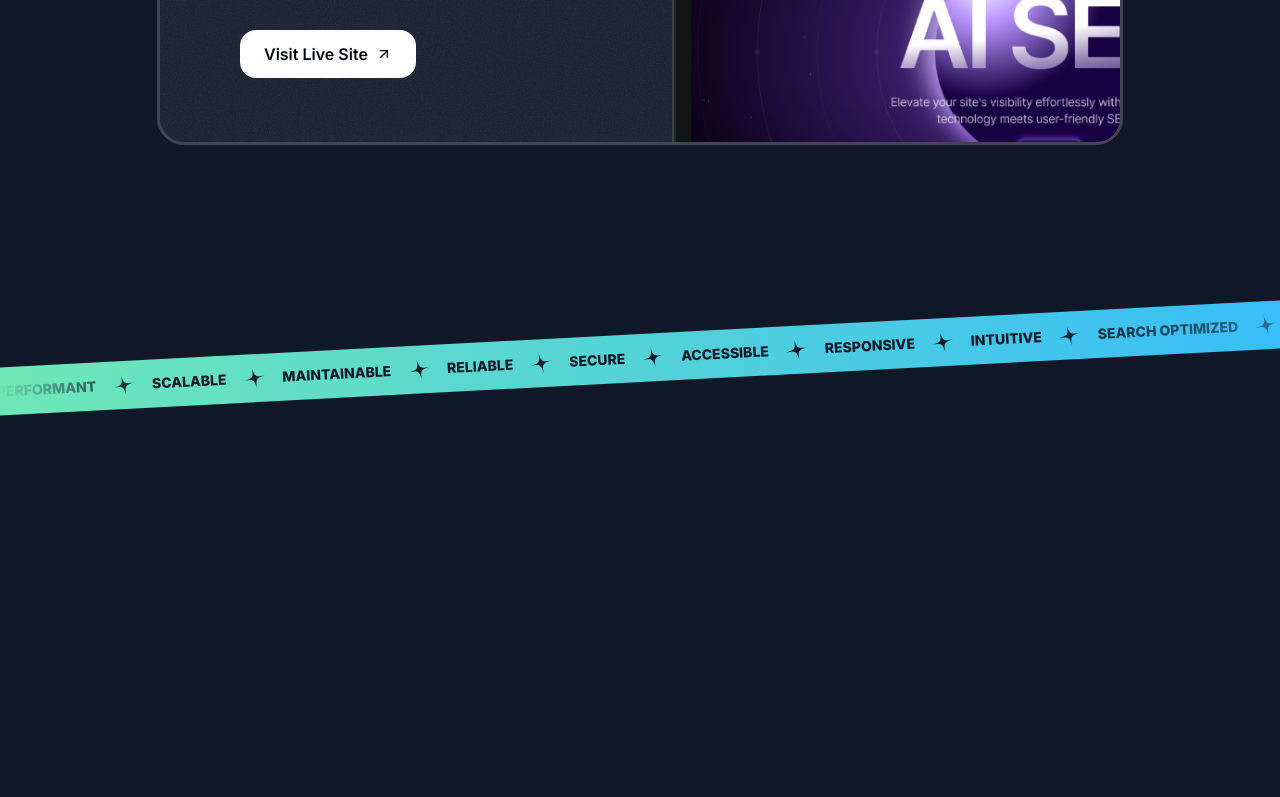
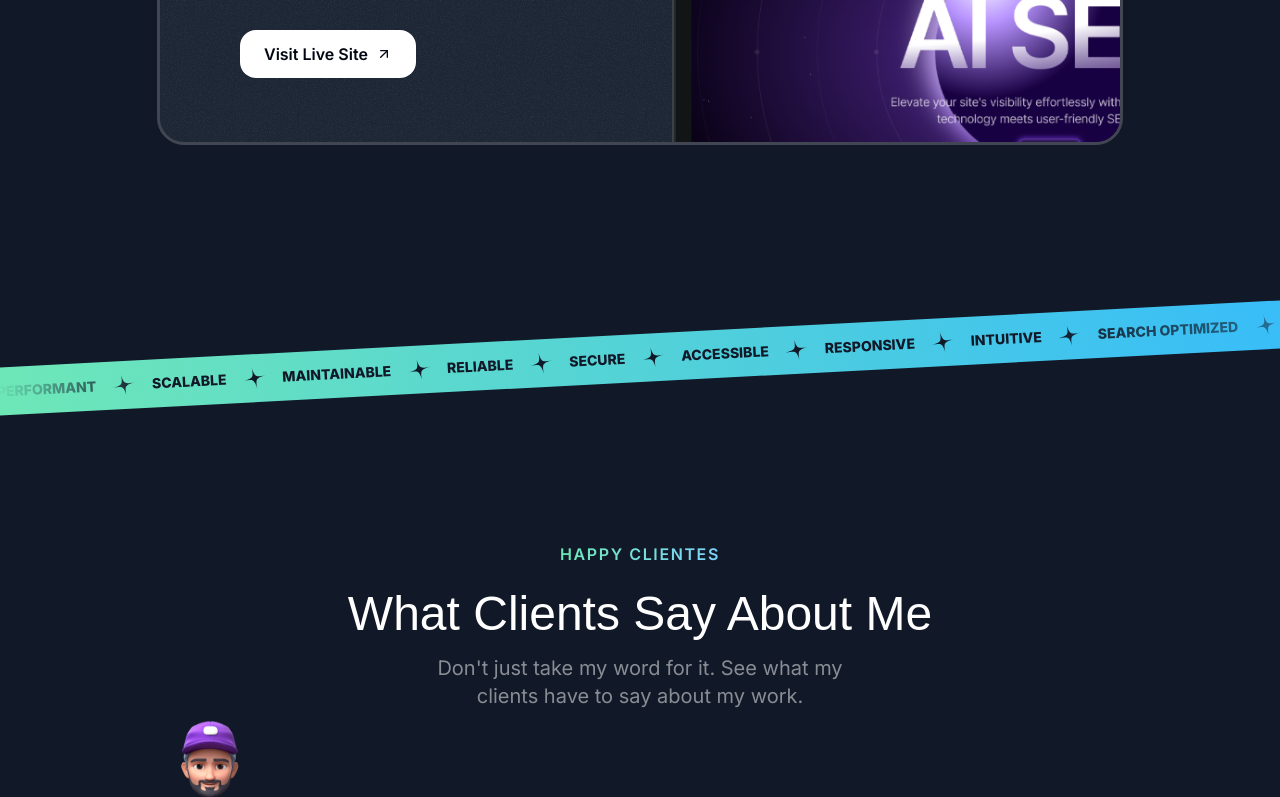
Before and after one commit to ppaann/tailwind_motion, a Next.js app: page / in a window 1280 px wide. Shown: the part 2718-3515 px from the top of the page. Before the commit the page ends 3196 px from the top, so only its background shows below. Built offline with nearby package versions, Linux system fonts and the light colour scheme; a web font is replaced by a local one.

Commit message:
section head

```diff
--- a/src/app/page.tsx
+++ b/src/app/page.tsx
@@ -2,6 +2,7 @@ import { Header } from '@/sections/Header';
 import { HeroSection } from '@/sections/Hero';
 import { ProjectsSection } from '@/sections/Projects';
 import { TapeSection } from '@/sections/Tape';
+import { TestimonialsSection } from '@/sections/Testimonials';
 export default function Home() {
   return (
     <div>
@@ -9,6 +10,7 @@ export default function Home() {
       <HeroSection />
       <ProjectsSection />
       <TapeSection />
+      <TestimonialsSection />
     </div>
   );
 }
--- /dev/null
+++ b/src/components/SectionHead.tsx
@@ -0,0 +1,26 @@
+export const SectionHead = ({
+  title,
+  header,
+  description,
+}: {
+  title: string;
+  header: string;
+  description: string;
+}) => {
+  return (
+    <>
+      <div className='flex  justify-center'>
+        <p className='uppercase font-semibold tracking-widest bg-gradient-to-r from-emerald-300 to-sky-300 bg-clip-text text-transparent'>
+          {title}
+        </p>
+      </div>
+
+      <h1 className='text-center font-serif text-3xl mt-6 md:text-5xl'>
+        {header}
+      </h1>
+      <p className='text-center text-white/50 mt-4 md:text-lg lg:text-xl max-w-md mx-auto'>
+        {description}
+      </p>
+    </>
+  );
+};
--- a/src/sections/Projects.tsx
+++ b/src/sections/Projects.tsx
@@ -5,6 +5,7 @@ import Image from 'next/image';
 import RightUpArrowIcon from '@/assets/icons/arrow-up-right.svg';
 import grainImage from '@/assets/images/grain.jpg';
 import CheckCircleIcon from '@/assets/icons/check-circle.svg';
+import { SectionHead } from '@/components/SectionHead';
 
 const portfolioProjects = [
   {
@@ -49,18 +50,12 @@ export const ProjectsSection = () => {
   return (
     <section className='pb-16 lg:py-24'>
       <div className='container'>
-        <div className='flex  justify-center'>
-          <p className='uppercase font-semibold tracking-widest bg-gradient-to-r from-emerald-300 to-sky-300 bg-clip-text text-transparent'>
-            Real-world results
-          </p>
-        </div>
+        <SectionHead
+          title='Real-world results'
+          header='Featured Projects'
+          description='See how I transformed concepts into engaging digital experiences.'
+        />
 
-        <h1 className='text-center font-serif text-3xl mt-6 md:text-5xl'>
-          Featured Projects
-        </h1>
-        <p className='text-center text-white/50 mt-4 md:text-lg lg:text-xl max-w-md mx-auto'>
-          See how I transformed concepts into engaging digital experiences.
-        </p>
         <div className='mt-10 flex flex-col gap-20 md:mt-20 md:gap-20'>
           {portfolioProjects.map((project) => (
             <div
--- a/src/sections/Testimonials.tsx
+++ b/src/sections/Testimonials.tsx
@@ -1,42 +1,63 @@
-import memojiAvatar1 from "@/assets/images/memoji-avatar-1.png";
-import memojiAvatar2 from "@/assets/images/memoji-avatar-2.png";
-import memojiAvatar3 from "@/assets/images/memoji-avatar-3.png";
-import memojiAvatar4 from "@/assets/images/memoji-avatar-4.png";
-import memojiAvatar5 from "@/assets/images/memoji-avatar-5.png";
+import Image from 'next/image';
+import memojiAvatar1 from '@/assets/images/memoji-avatar-1.png';
+import memojiAvatar2 from '@/assets/images/memoji-avatar-2.png';
+import memojiAvatar3 from '@/assets/images/memoji-avatar-3.png';
+import memojiAvatar4 from '@/assets/images/memoji-avatar-4.png';
+import memojiAvatar5 from '@/assets/images/memoji-avatar-5.png';
+import { SectionHead } from '@/components/SectionHead';
 
 const testimonials = [
   {
-    name: "Alex Turner",
-    position: "Marketing Manager @ TechStartups",
+    name: 'Alex Turner',
+    position: 'Marketing Manager @ TechStartups',
     text: "Alex was instrumental in transforming our website into a powerful marketing tool. His attention to detail and ability to understand our brand is exceptional. We're thrilled with the results!",
     avatar: memojiAvatar1,
   },
   {
-    name: "Olivia Green",
-    position: "Head of Design @ GreenLeaf",
-    text: "Working with Alex was a pleasure. His expertise in frontend development brought our designs to life in a way we never imagined. The website has exceeded our expectations.",
+    name: 'Olivia Green',
+    position: 'Head of Design @ GreenLeaf',
+    text: 'Working with Alex was a pleasure. His expertise in frontend development brought our designs to life in a way we never imagined. The website has exceeded our expectations.',
     avatar: memojiAvatar2,
   },
   {
-    name: "Daniel White",
-    position: "CEO @ InnovateCo",
+    name: 'Daniel White',
+    position: 'CEO @ InnovateCo',
     text: "Alex's ability to create seamless user experiences is unmatched. Our website has seen a significant increase in conversions since launching the new design. We couldn't be happier.",
     avatar: memojiAvatar3,
   },
   {
-    name: "Emily Carter",
-    position: "Product Manager @ GlobalTech",
+    name: 'Emily Carter',
+    position: 'Product Manager @ GlobalTech',
     text: "Alex is a true frontend wizard. He took our complex product and transformed it into an intuitive and engaging user interface. We're already seeing positive feedback from our customers.",
     avatar: memojiAvatar4,
   },
   {
-    name: "Michael Brown",
-    position: "Director of IT @ MegaCorp",
+    name: 'Michael Brown',
+    position: 'Director of IT @ MegaCorp',
     text: "Alex's work on our website has been nothing short of exceptional. He's a talented developer who is also a great communicator. We highly recommend him.",
     avatar: memojiAvatar5,
   },
 ];
 
 export const TestimonialsSection = () => {
-  return <div>Testimonials Section</div>;
+  return (
+    <div className='pt-16'>
+      <div className='container'>
+        <SectionHead
+          title='Happy Clientes'
+          header='What Clients Say About Me'
+          description="Don't just take my word for it. See what my clients have to say about my work."
+        />
+
+        {testimonials.map((testimonial, index) => (
+          <div key={index}>
+            <Image src={testimonial.avatar} alt={testimonial.name} />
+            <p>{testimonial.text}</p>
+            <h3>{testimonial.name}</h3>
+            <h4>{testimonial.position}</h4>
+          </div>
+        ))}
+      </div>
+    </div>
+  );
 };
```
